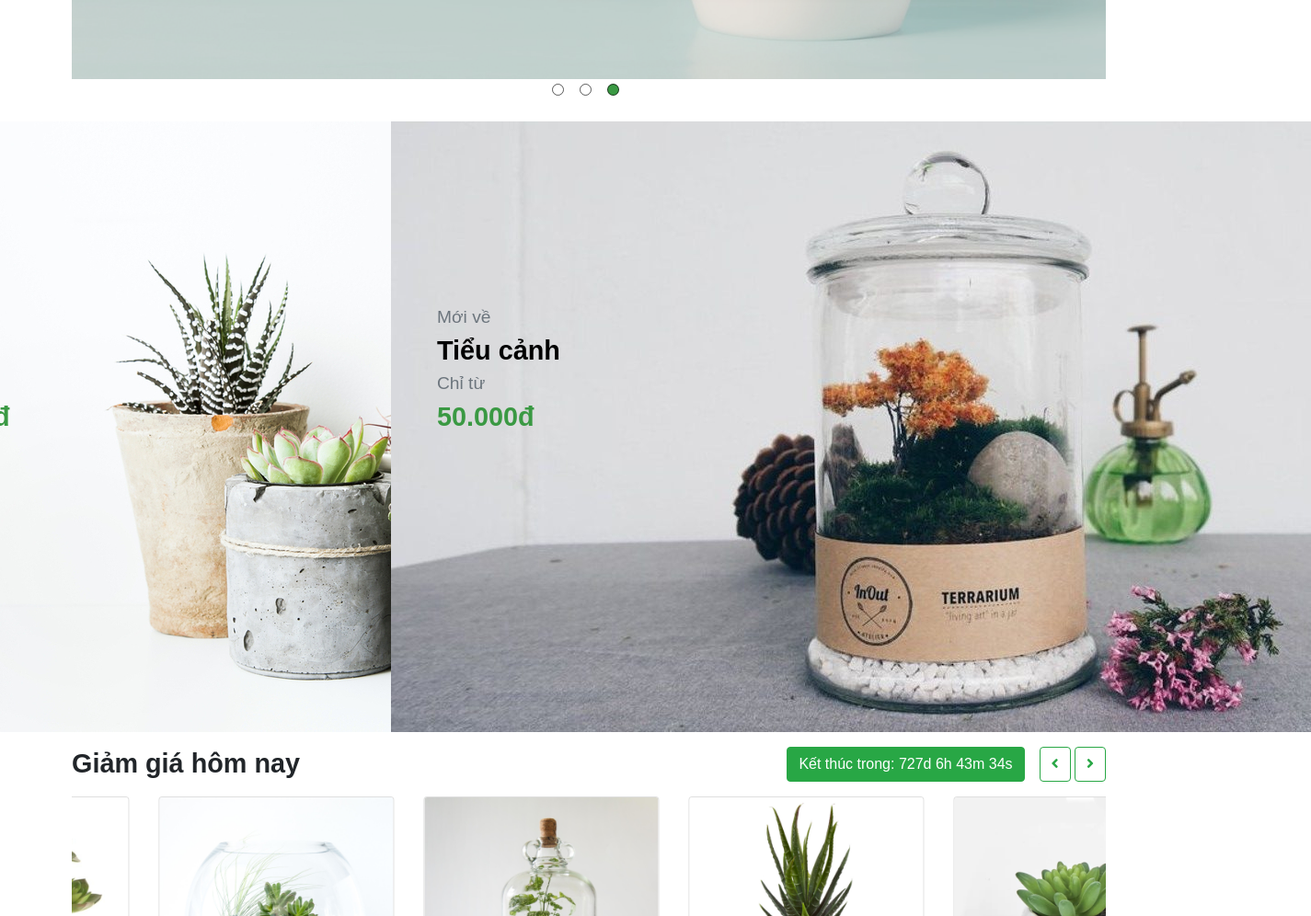
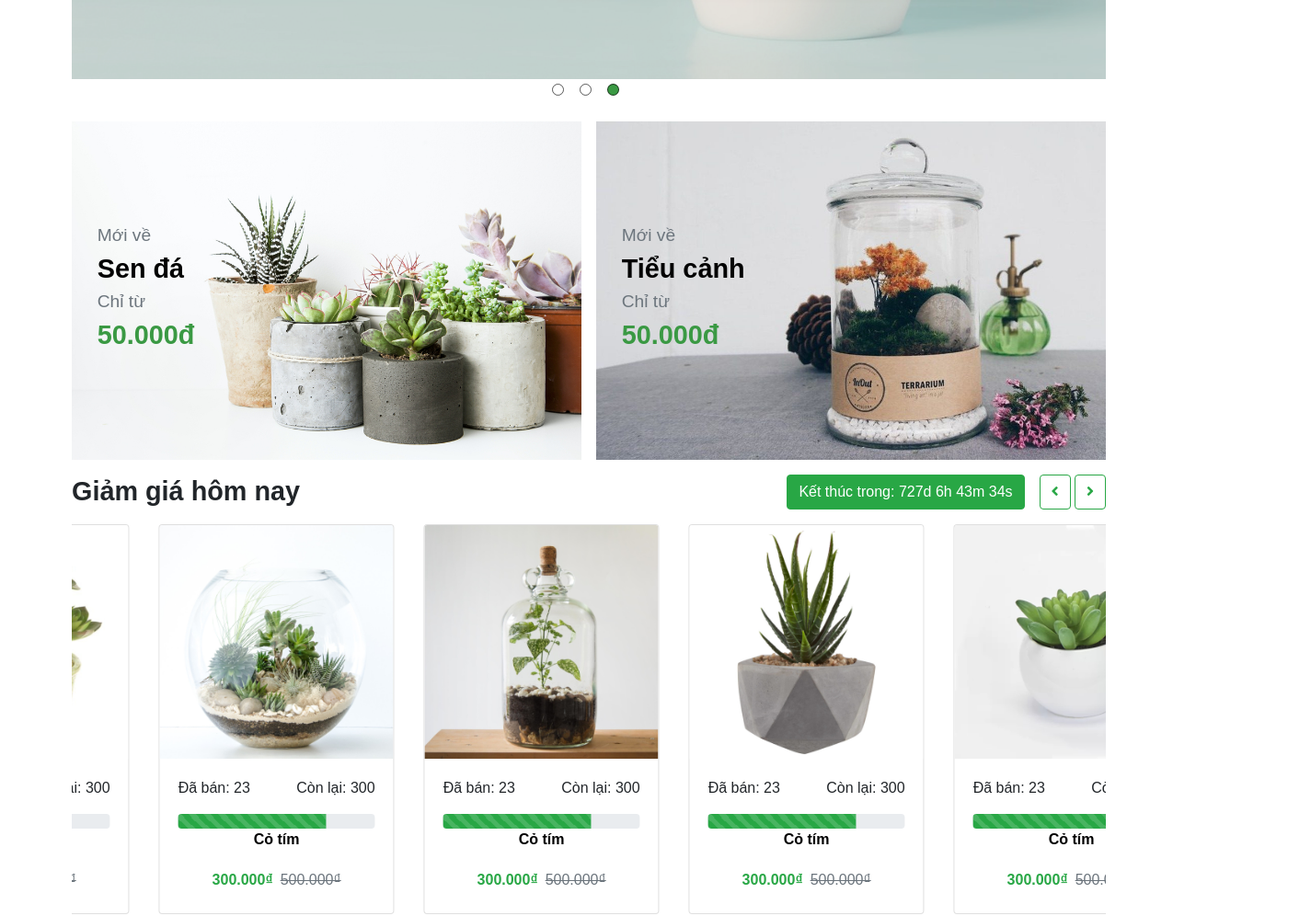
Before and after one commit to el1pn/ShopBanCayCanh, a plain HTML site: page index.html in a window 1280 px wide. Shown: the part 598-1594 px from the top of the page at 92% size, 1425 px wide, since content can reach past the window. Drawn offline with nearby package versions, Linux system fonts and the light colour scheme; a web font is replaced by a local one.

Commit message:
Update index.html

```diff
--- a/index.html
+++ b/index.html
@@ -250,7 +250,7 @@
         <div class="row">
             <div class="col-lg-6 p-2">
                 <div class="new-arrival d-flex  justify-content-center">
-                    <a href=""><img img-fluid src="images/new-arrival-1.jpg" alt="">
+                    <a href=""><img class="img-fluid" src="images/new-arrival-1.jpg" alt="">
                         <div>
                             <p class="text-muted m-0">Mới về</p>
                             <p class="m-0"><strong>Sen đá</strong></p>
@@ -263,7 +263,7 @@
             </div>
             <div class="col-lg-6 p-2">
                 <div class="new-arrival d-flex justify-content-center">
-                    <a href=""> <img img-fluid src="images/new-arrival-2.jpg" alt="">
+                    <a href=""> <img class="img-fluid" src="images/new-arrival-2.jpg" alt="">
                         <div>
                             <p class="text-muted m-0">Mới về</p>
                             <p class="m-0"><strong>Tiểu cảnh</strong></p>
```
